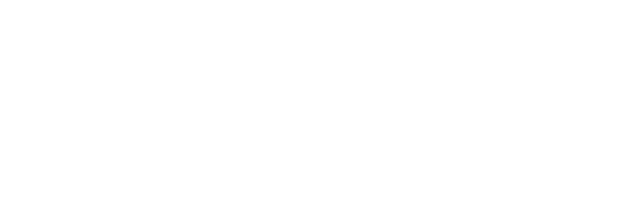
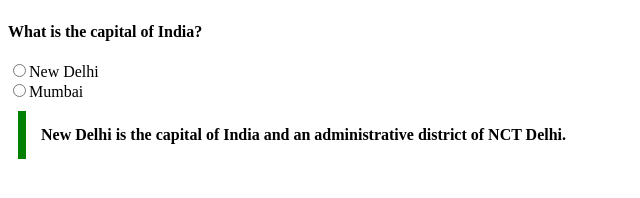
Before and after one commit to acciojob/trivia-dsr49, a website: page main.html in a window 1280 px wide. Shown: the whole page, without its empty margins (0-640 px from the left). Drawn offline with Linux system fonts and the light colour scheme.

Commit message:
created a submission

```diff
--- a/main.html
+++ b/main.html
@@ -8,7 +8,24 @@
 
 <body>
 	<!-- the entire body must be written by student -->
-    <script type="text/javascript" src="./script.js">
+
+
+    <div class="ques">
+        <label for="ques" ></label>
+        What is the capital of India?
+    </div>
+
+    <div class="opt">
+        <input type="radio">New Delhi   <br>
+        <input type="radio">Mumbai      <br>
+    </div>
+    <div>
+        <blockquote>
+            New Delhi is the capital of India and an administrative district of NCT Delhi.
+        </blockquote>
+    </div>
+
+	<script type="text/javascript" src="./script.js">
 </script>
 
 </body>
--- a/styles.css
+++ b/styles.css
@@ -1,2 +1,17 @@
 
+        div.ques{
+            font-weight: bold;
+            padding-top: 15px;
+        }
+        div.opt{
+            padding-top: 20px;
+        }
+        blockquote{
+            max-width: 600px;
+            margin: 10px;
+            padding: 15px;
+            border-left: 8px solid green;
+            background-color: #f8fffe"";
+            font-weight: bold;
+        }
 /* Your CSS Code here. */
```
